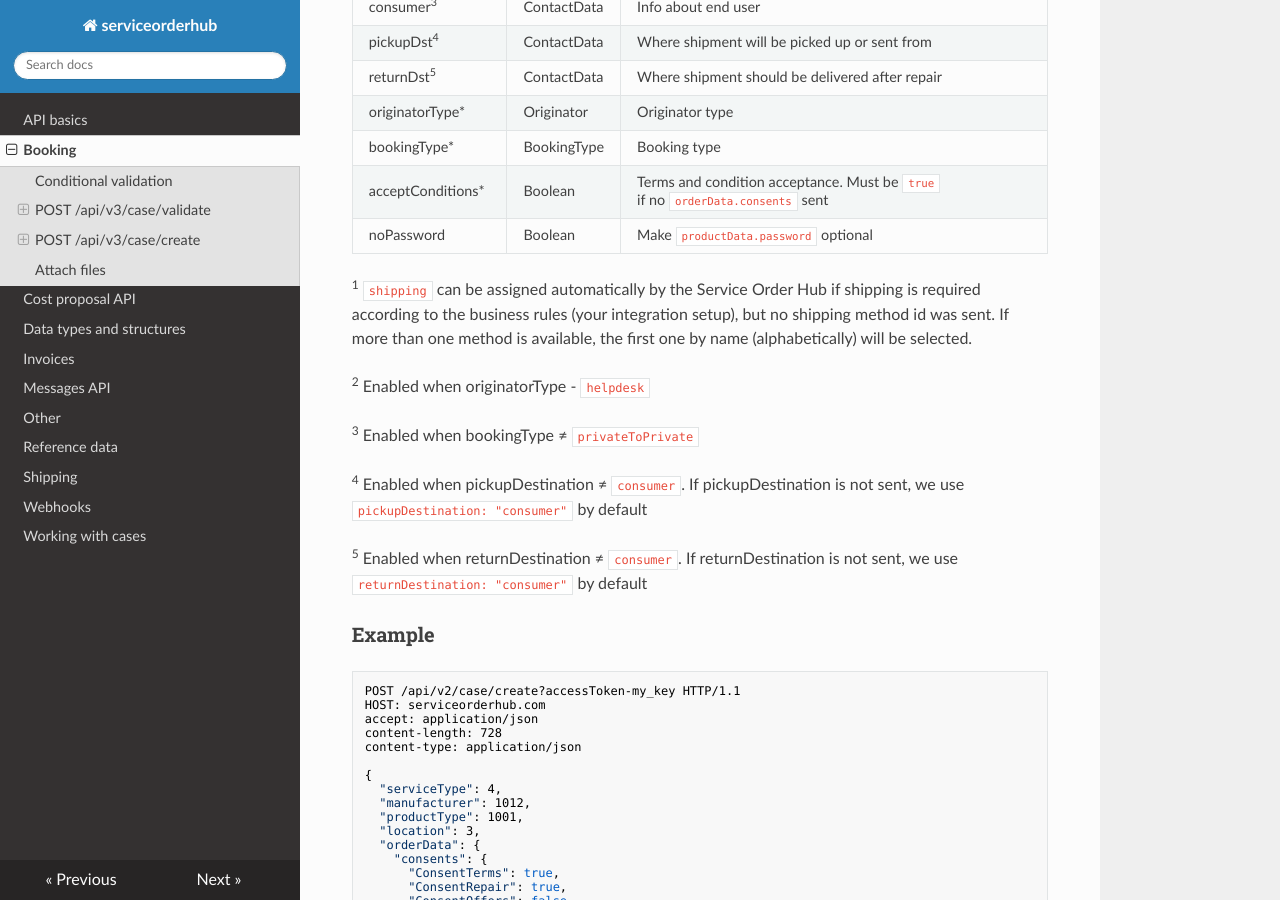
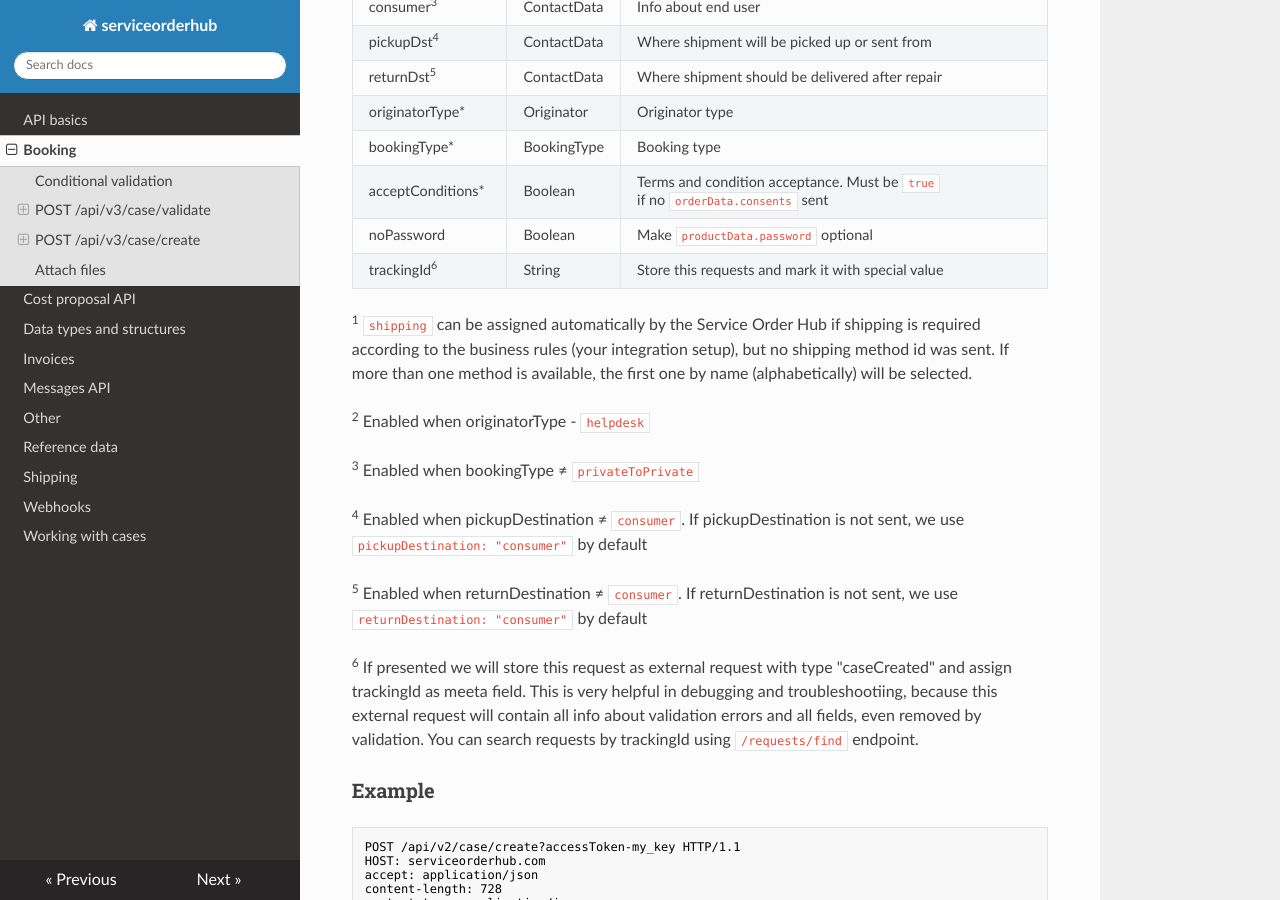
Before and after one commit to infocareworkshop/serviceorderhub-docs, an MkDocs documentation site: the page built from docs/Booking.md, in a window 1280 px wide and 900 px high, scrolled down 2955 px. Built offline with MkDocs 1.6.1, drawn with Linux system fonts in a browser that asks for light colours; nearby versions of some CDN libraries.

Commit message:
Add trackingId

```diff
--- a/docs/Booking.md
+++ b/docs/Booking.md
@@ -104,6 +104,7 @@ Partner
 | bookingType\*                  | BookingType   | Booking type
 | acceptConditions\*             | Boolean       | Terms and condition acceptance. Must be `true` if no `orderData.consents` sent
 | noPassword                     | Boolean       | Make `productData.password` optional
+| trackingId<sup>6</sup>         | String        | Store this requests and mark it with special value
 
 <sup>1</sup> `shipping` can be assigned automatically by the Service Order Hub if shipping is required according to the business rules (your integration setup), but no shipping method id was sent. If more than one method is available, the first one by name (alphabetically) will be selected.
 
@@ -115,6 +116,7 @@ Partner
 
 <sup>5</sup> Enabled when returnDestination ≠ `consumer`. If returnDestination is not sent, we use `returnDestination: "consumer"` by default
 
+<sup>6</sup> If presented we will store this request as external request with type "caseCreated" and assign trackingId as meeta field. This is very helpful in debugging and troubleshootiing, because this external request will contain all info about validation errors and all fields, even removed by validation. You can search requests by trackingId using `/requests/find` endpoint.
 
 ### Example
 
```
